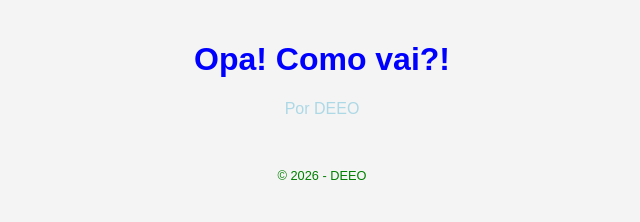
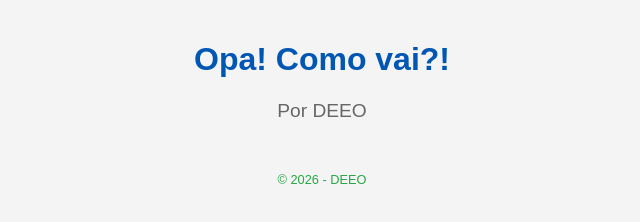
Before and after one commit to deeo-oficial/primeiro_projeto_de_deeo, a plain HTML site: page index.html in a window 1280 px wide. Shown: the whole page, without its empty margins (318-958 px from the left). Drawn offline with Linux system fonts and the light colour scheme.

Commit message:
Update index.html

```diff
--- a/index.html
+++ b/index.html
@@ -3,11 +3,12 @@
 <head>
     <meta charset="UTF-8">
     <meta name="viewport" content="width=device-width, initial-scale=1.0">
+    <meta name="description" content="Site da DEEO">
     <title>DEEO</title>
     <style>
         body {
             text-align: center;
-            color: lightblue;
+            color: #333;
             font-family: Arial, sans-serif;
             background-color: #f4f4f4;
             margin: 0;
@@ -15,19 +16,23 @@
         }
         h1 {
             text-align: center;
-            color: blue;
+            color: #0056b3;
+        }
+        .subtitulo {
+            color: #666;
+            font-size: 1.2em;
         }
         footer {
             margin-top: 50px;
             font-size: 0.8em;
-            color: green;
+            color: #28a745;
         }
     </style>
 </head>
 <body>
 
     <h1>Opa! Como vai?!</h1>
-    <p>Por DEEO</p>
+    <p class="subtitulo">Por DEEO</p>
 
     <footer>
         <p>© 2026 - DEEO</p>
```
